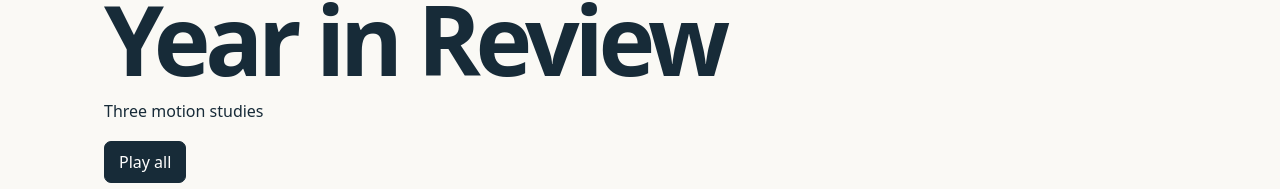
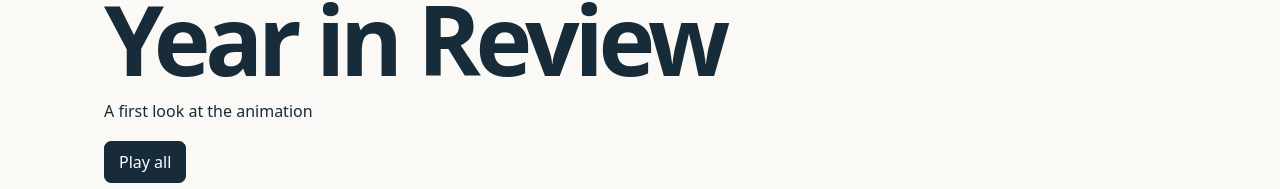
Before and after one commit to The-Griffin-Agency/2026_YIR, a plain HTML site: page index.html in a window 1280 px wide. Shown: the part 110-299 px from the top of the page. Drawn offline with Linux system fonts and the light colour scheme.

Commit message:
Add files via upload

```diff
--- a/index.html
+++ b/index.html
@@ -8,7 +8,7 @@
 <header>
   <p class="eyebrow">CARET LEGAL · 2026</p>
   <h1>Year in Review</h1>
-  <p>Three motion studies</p>
+  <p>A first look at the animation</p>
   <button id="play-all" type="button">Play all</button>
   <button id="stop" class="quiet" type="button" hidden>Stop</button>
   <p id="status" role="status"></p>
```
